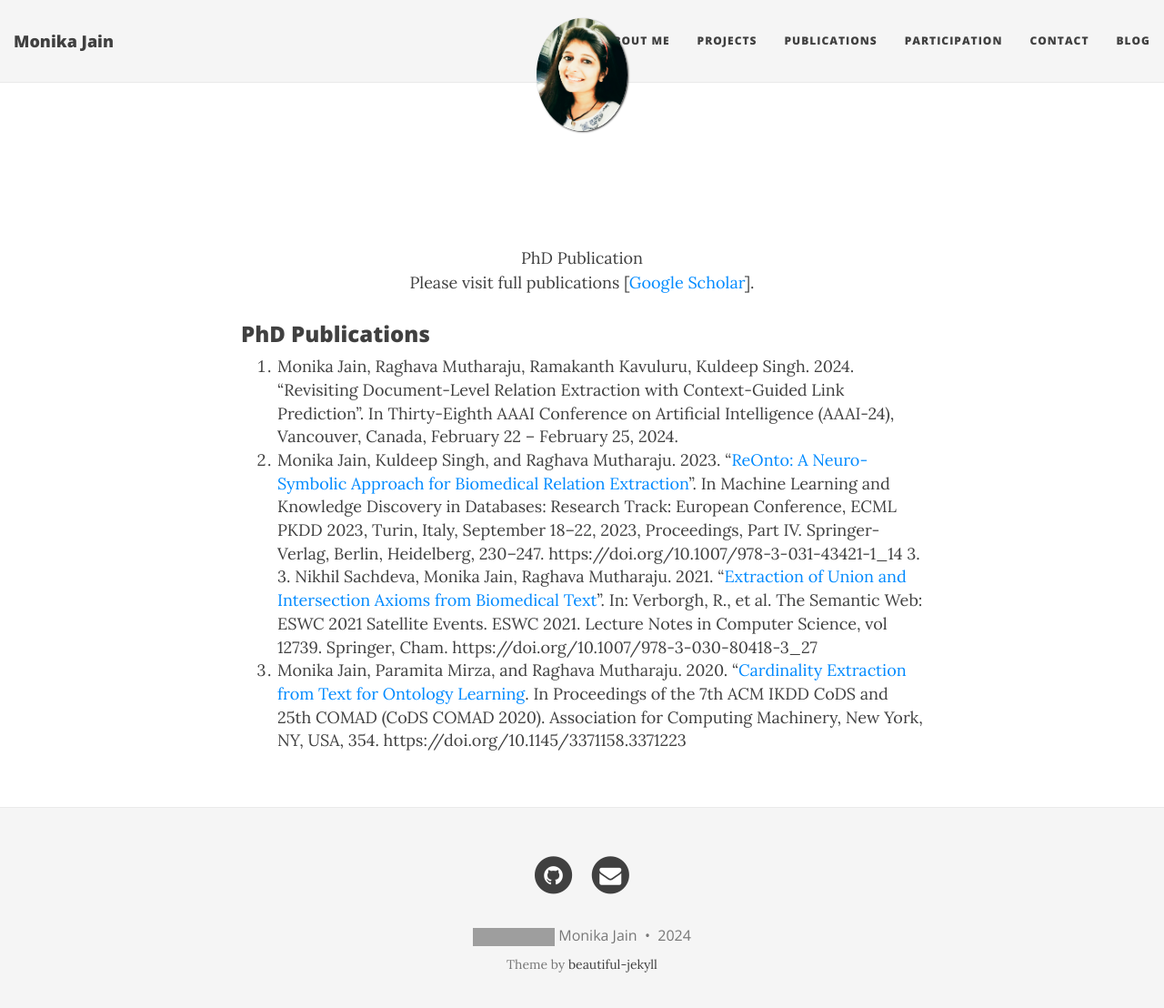
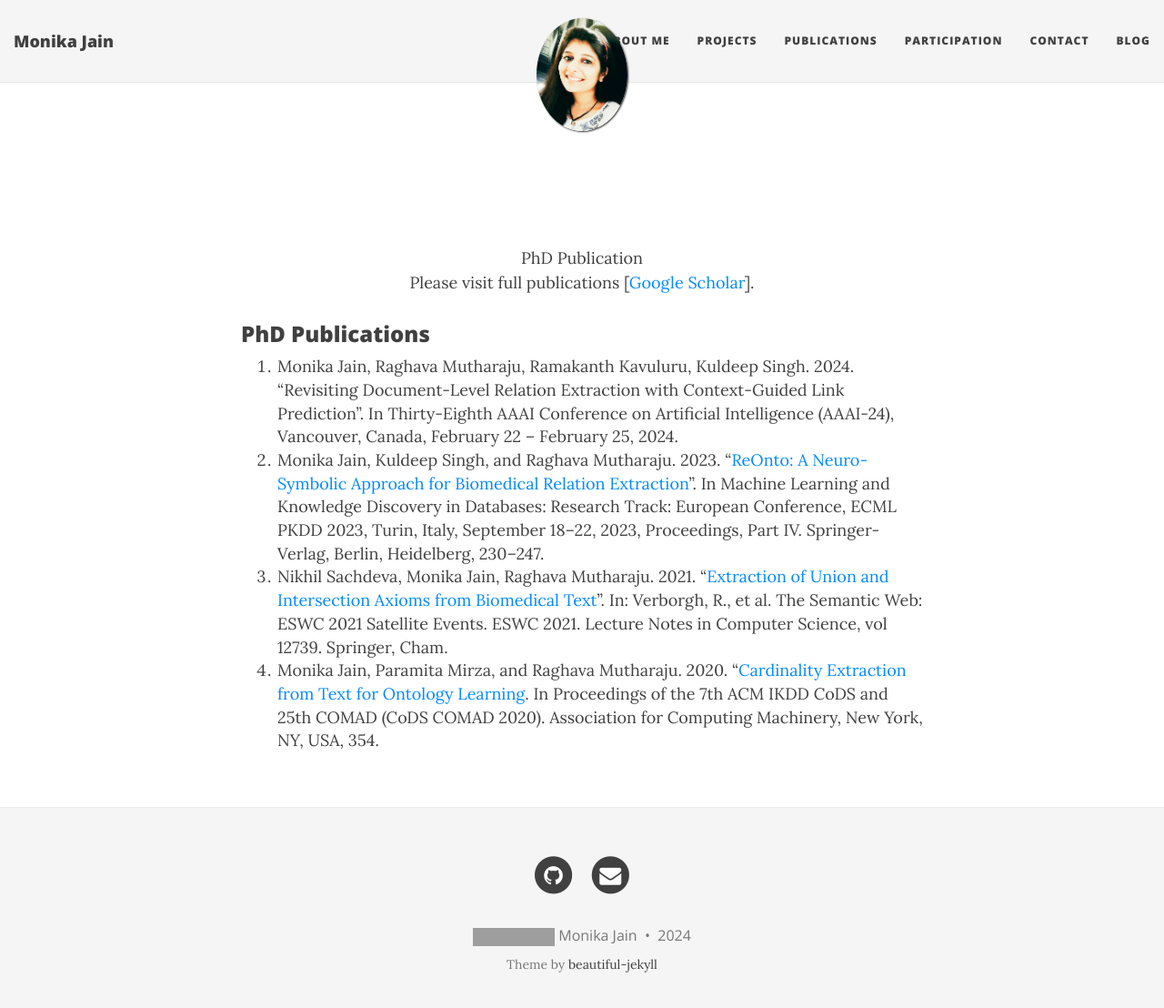
Before and after one commit to MonikaJain19/MonikaJain19.github.io, a Jekyll site: the page built from publications.md, in a window 1280 px wide and 1121 px high. Shown: the top 1108 px of the window at 91% size. Built offline with Jekyll 4.4.1, drawn with Linux system fonts in a browser that asks for light colours; nearby versions of some CDN libraries; grey boxes are pictures that could not be loaded.

Commit message:
Update publications.md

```diff
--- a/publications.md
+++ b/publications.md
@@ -13,5 +13,6 @@
 
 ### PhD Publications
 1. Monika Jain, Raghava Mutharaju, Ramakanth Kavuluru, Kuldeep Singh. 2024. "Revisiting Document-Level Relation Extraction with Context-Guided Link Prediction". In Thirty-Eighth AAAI Conference on Artificial Intelligence (AAAI-24), Vancouver, Canada, February 22 – February 25, 2024.
-2. Monika Jain, Kuldeep Singh, and Raghava Mutharaju. 2023. "[ReOnto: A Neuro-Symbolic Approach for&nbsp;Biomedical Relation Extraction](https://dl.acm.org/doi/abs/10.1007/978-3-031-43421-1_14)". In Machine Learning and Knowledge Discovery in Databases: Research Track: European Conference, ECML PKDD 2023, Turin, Italy, September 18–22, 2023, Proceedings, Part IV. Springer-Verlag, Berlin, Heidelberg, 230–247. https://doi.org/10.1007/978-3-031-43421-1_14 3. 3. Nikhil Sachdeva, Monika Jain, Raghava Mutharaju. 2021. "[Extraction of Union and Intersection Axioms from Biomedical Text](https://openreview.net/pdf?id=uL5eaPThII2)". In: Verborgh, R., et al. The Semantic Web: ESWC 2021 Satellite Events. ESWC 2021. Lecture Notes in Computer Science, vol 12739. Springer, Cham. https://doi.org/10.1007/978-3-030-80418-3_27
-4. Monika Jain, Paramita Mirza, and Raghava Mutharaju. 2020. "[Cardinality Extraction from Text for Ontology Learning](https://dl.acm.org/doi/10.1145/3371158.3371223). In Proceedings of the 7th ACM IKDD CoDS and 25th COMAD (CoDS COMAD 2020). Association for Computing Machinery, New York, NY, USA, 354. https://doi.org/10.1145/3371158.3371223
+2. Monika Jain, Kuldeep Singh, and Raghava Mutharaju. 2023. "[ReOnto: A Neuro-Symbolic Approach for&nbsp;Biomedical Relation Extraction](https://dl.acm.org/doi/abs/10.1007/978-3-031-43421-1_14)". In Machine Learning and Knowledge Discovery in Databases: Research Track: European Conference, ECML PKDD 2023, Turin, Italy, September 18–22, 2023, Proceedings, Part IV. Springer-Verlag, Berlin, Heidelberg, 230–247.
+3. Nikhil Sachdeva, Monika Jain, Raghava Mutharaju. 2021. "[Extraction of Union and Intersection Axioms from Biomedical Text](https://openreview.net/pdf?id=uL5eaPThII2)". In: Verborgh, R., et al. The Semantic Web: ESWC 2021 Satellite Events. ESWC 2021. Lecture Notes in Computer Science, vol 12739. Springer, Cham.
+4. Monika Jain, Paramita Mirza, and Raghava Mutharaju. 2020. "[Cardinality Extraction from Text for Ontology Learning](https://dl.acm.org/doi/10.1145/3371158.3371223). In Proceedings of the 7th ACM IKDD CoDS and 25th COMAD (CoDS COMAD 2020). Association for Computing Machinery, New York, NY, USA, 354.
```
